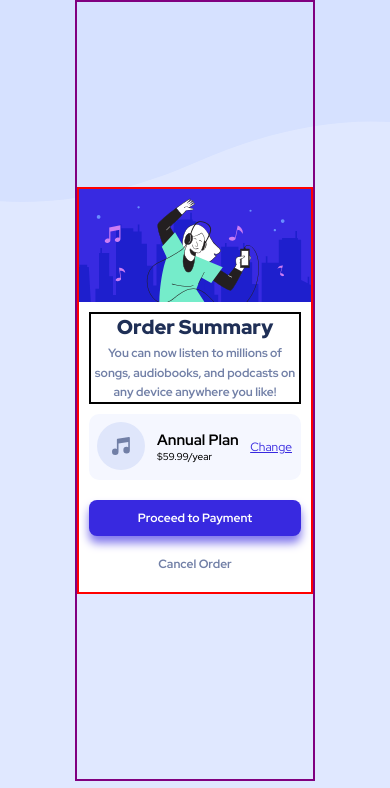
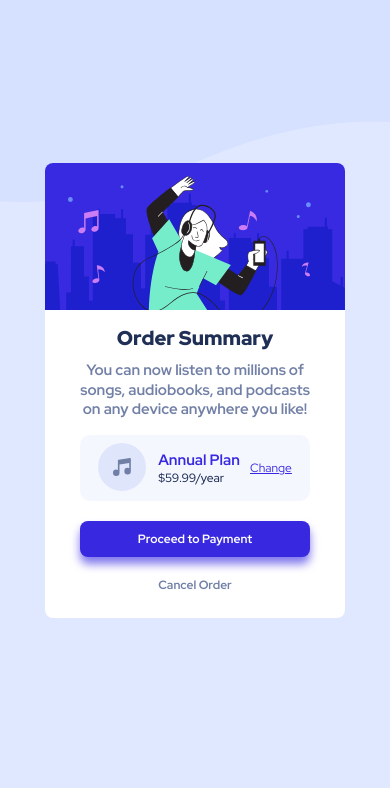
Before and after one commit to DuduMiguel/order-summary-component-main, a plain HTML site: page index.html in a window 390 px wide. Shown: the top 788 px of the page. Drawn offline with nearby package versions, Linux system fonts and the light colour scheme.

Commit message:
i made it responsive

```diff
--- a/index.html
+++ b/index.html
@@ -46,6 +46,7 @@
             </div>
 
             <div class="plan-container">
+              <div class="plan-container-wraper">
                 <div class="icon-music-container">
                   <img src="images/icon-music.svg" alt="">
                 </div>
@@ -53,11 +54,12 @@
                   <h2 class="plan-title bold">Annual Plan</h2>
                   <span class="plan-price medium">$59.99/year</span>
                 </div>
+              </div>
               <a href="#" class="plan-btn">Change</a>
             </div>
             <div class="cta-buttons">
-              <a href="#" class="confirm btn bold">Proceed to Payment</a>
-              <a href="#" class="cancel btn bold">Cancel Order</a>
+              <a href="#" class="confirm-btn btn bold">Proceed to Payment</a>
+              <a href="#" class="cancel-btn btn bold">Cancel Order</a>
             </div>
           </div>
 
--- a/style.css
+++ b/style.css
@@ -47,10 +47,6 @@ body {
 }
 
 .page {
-    border: 2px solid purple;
-    width: 240px;
-    max-width: 425px;
-    margin: 0 auto;
     display: flex;
     flex: 1;
     align-items: center;
@@ -58,10 +54,9 @@ body {
 }
 
 .card-container {
-    border: 2px solid red;
-    display: flex;
-    flex-direction: column;
-    align-items: center;
+    width: 300px;
+    overflow: hidden;
+    border-radius: 8px;
 }
 
 .card {
@@ -72,7 +67,7 @@ body {
 }
 
 .img-container {
-    width: fit-content;
+    width: 100%;
 }
 
 .img-container>img {
@@ -81,11 +76,10 @@ body {
 }
 
 .card-main-content {
-    padding: 1rem;
+    padding: 1.5rem 3.5rem;
 }
 
 .card-description {
-    border: 2px solid black;
     text-align: center;
     display: flex;
     flex-direction: column;
@@ -95,23 +89,28 @@ body {
 .card-title {
     color: var(--Blue-950);
     font-size: 2rem;
-    margin-bottom: .4rem;
+    margin-bottom: 1rem;
 }
 
 .card-text {
     color: var(--Gray-600);
-    font-size: 1.2rem;
-    line-height: 1.6;
+    font-size: 1.5rem;
+    line-height: 1.3;
     text-align: center;
 }
 
 .plan-container {
     background-color: var(--Blue-50);
     display: flex;
+    flex-direction: row;
+    justify-content: space-evenly;
     border-radius: 10px;
     padding: .8rem;
+    margin-top: 1.5rem;
 }
-
+.plan-container-wraper{
+    display: flex;
+}
 .icon-music-container {
     align-self: center;
     width: 50px;
@@ -123,14 +122,24 @@ body {
 .plan-description {
     align-self: center;
 }
+.plan-title{
+    color: var(--Blue-700);
+}
+.plan-price{
+    color: var(--Blue-950);
+    font-size: 1.2rem;
+}
 
 .plan-btn {
     display: inline-block;
-    margin-left: auto;
-    margin-right: .1rem;
     align-self: center;
     font-size: 1.2rem;
     color: var(--Blue-700);
+}
+
+.plan-btn:hover{
+    color: var(--Blue-950);
+    text-decoration: none;
 }
 
 .cta-buttons {
@@ -145,6 +154,7 @@ body {
     display: block;
     width: 100%;
     padding: 1rem;
+    margin-bottom: 1rem;
     border-radius: 8px;
     text-align: center;
     text-decoration: none;
@@ -152,13 +162,24 @@ body {
     color: white;
 }
 
-.confirm {
+.confirm-btn{
     background-color: var(--Blue-700);
     box-shadow: 0 7px 10px color-mix(in srgb, var(--Blue-700) 70%, white 40%);
 }
 
-.cancel{
+.confirm-btn:hover{
+    background-color: #766CF1;
+    color: var(--Blue-100);
+}
+
+.cancel-btn {
     color: var(--Gray-600);
+    width: fit-content;
+    padding: 0;
+}
+
+.cancel-btn:hover{
+    color: var(--Blue-700);
 }
 
 footer {
@@ -198,3 +219,30 @@ ion-icon:hover {
     color: black;
     text-decoration: none;
 }
+
+@media screen and (min-width: 37.5em) {
+    body {
+        background-image: url('images/pattern-background-desktop.svg');
+        background-repeat: repeat-x;
+        background-size: auto;
+    }
+
+    .card-main-content {
+        padding: 3rem 4.5rem;
+    }
+
+    .card-container {
+        min-width: 370px;
+        max-width: 410px;
+    }
+
+    .card-title {
+        font-size: 2.5rem;
+    }
+
+    .card-text {
+        font-size: 1.6rem;
+        line-height: 1.6;
+    }
+
+}
```
Lines whose indentation alone changed are shown as unchanged.
